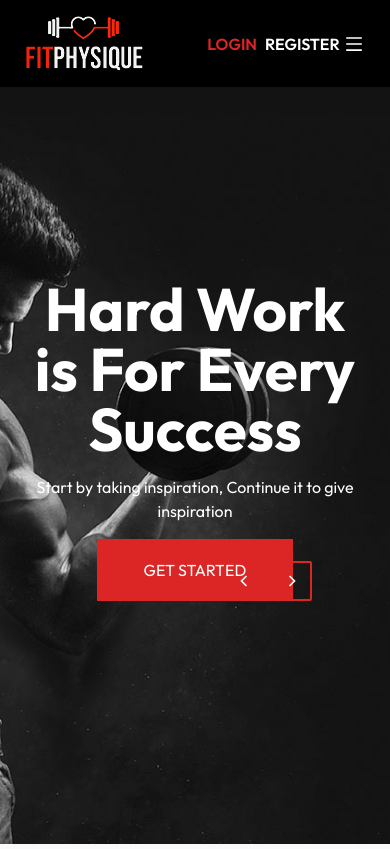
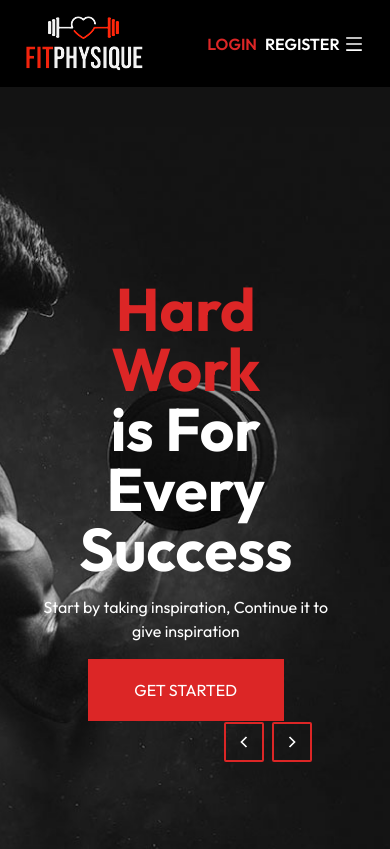
Before and after one commit to Biswash059/Gym_website, a React (Vite) app: page / in a window 390 px wide. Shown: the top 849 px of the page. Built offline with nearby package versions, Linux system fonts and the light colour scheme.

Commit message:
hero and slider changes

```diff
--- a/src/Components/Hero.jsx
+++ b/src/Components/Hero.jsx
@@ -7,10 +7,9 @@ const Hero = () => {
     <section
       className="min-h-screen bg-cover bg-center bg-no-repeat overflow-hidden "
       style={{ backgroundImage: `url(${HeroImage})` }}
-      id="home"
     >
       <Header />
-      <div className="container mx-auto h-full">
+      <div className="container mx-auto h-screen">
         <Slider />
       </div>
     </section>
--- a/src/Components/Slider.jsx
+++ b/src/Components/Slider.jsx
@@ -1,20 +1,20 @@
 import { Swiper, SwiperSlide } from "swiper/react";
+import SwiperButton from "./SwiperButton";
 
 // swiper styles
 import "swiper/css";
 import "swiper/css/navigation";
 import CustomButton from "./CustomButton";
-import SwiperButton from "./SwiperButton";
 
 const Slider = () => {
   return (
     <div className="relative w-full h-full">
       <Swiper>
         <SwiperSlide>
-          <div className=" h-full flex justify-end pt-48">
-            <div className="flex flex-col items-center lg:items-start lg:max-w-[700px]">
+          <div className=" relative h-[80vh] flex justify-end pt-48">
+            <div className=" absolute right-[15%] flex flex-col gsp-4 items-center ml-10 lg:items-start lg:max-w-[700px] md:items-center md:justify-items-center">
               <h1 className="text-6xl text-white font-bold text-center lg:text-left mb-4 ">
-                <span>Hard Work</span> <br />
+                <span className="text-red-600">Hard Work</span> <br />
                 is For Every Success
               </h1>
               <p className="text-white text-center lg:text-left">
@@ -22,7 +22,7 @@ const Slider = () => {
               </p>
               <CustomButton
                 text="Get started"
-                containerStyles="w-[196px] h-[62px] bg-red-300 mt-4"
+                containerStyles="w-[196px] h-[62px] bg-red-300 mt-4 mb-4 "
               />
             </div>
           </div>
```
